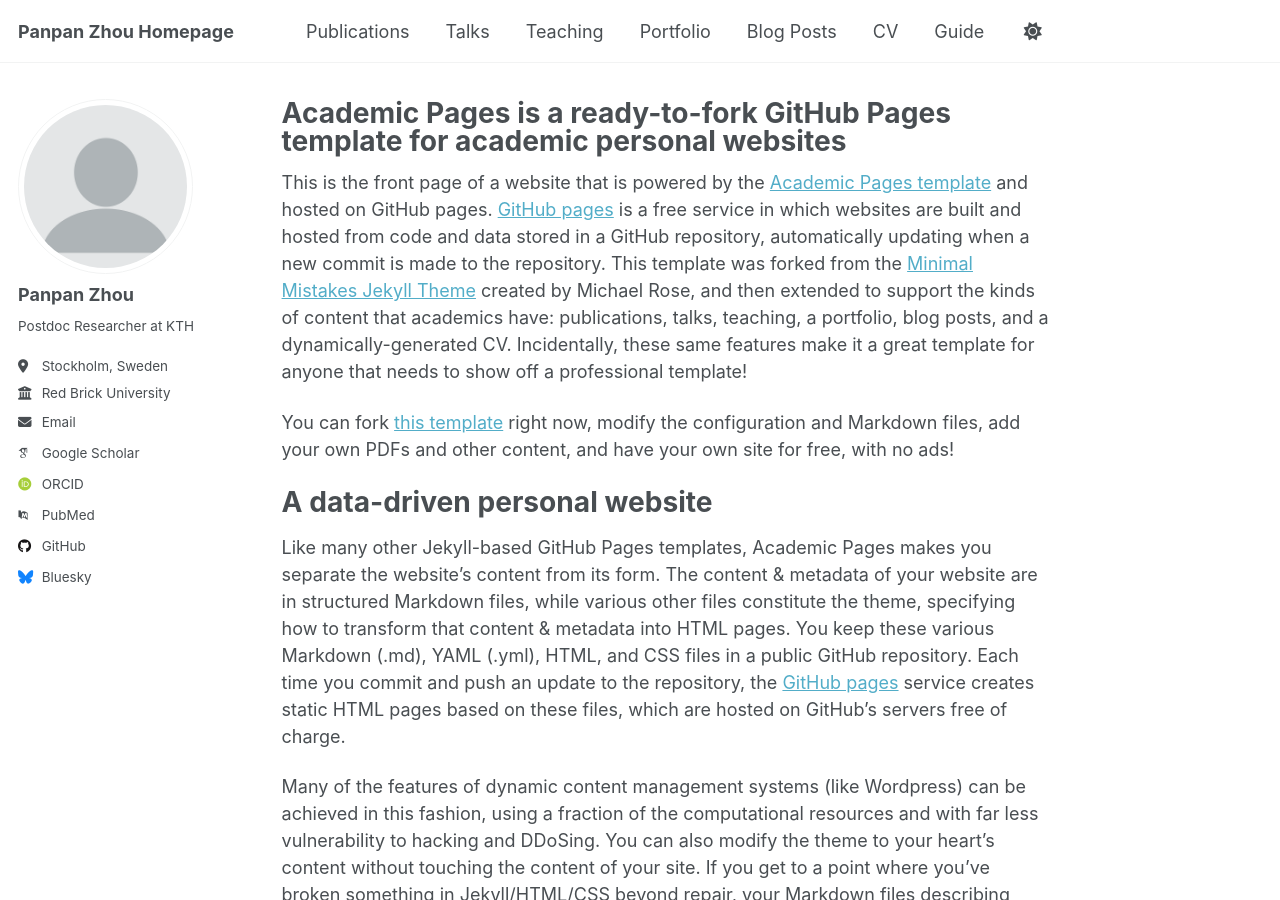
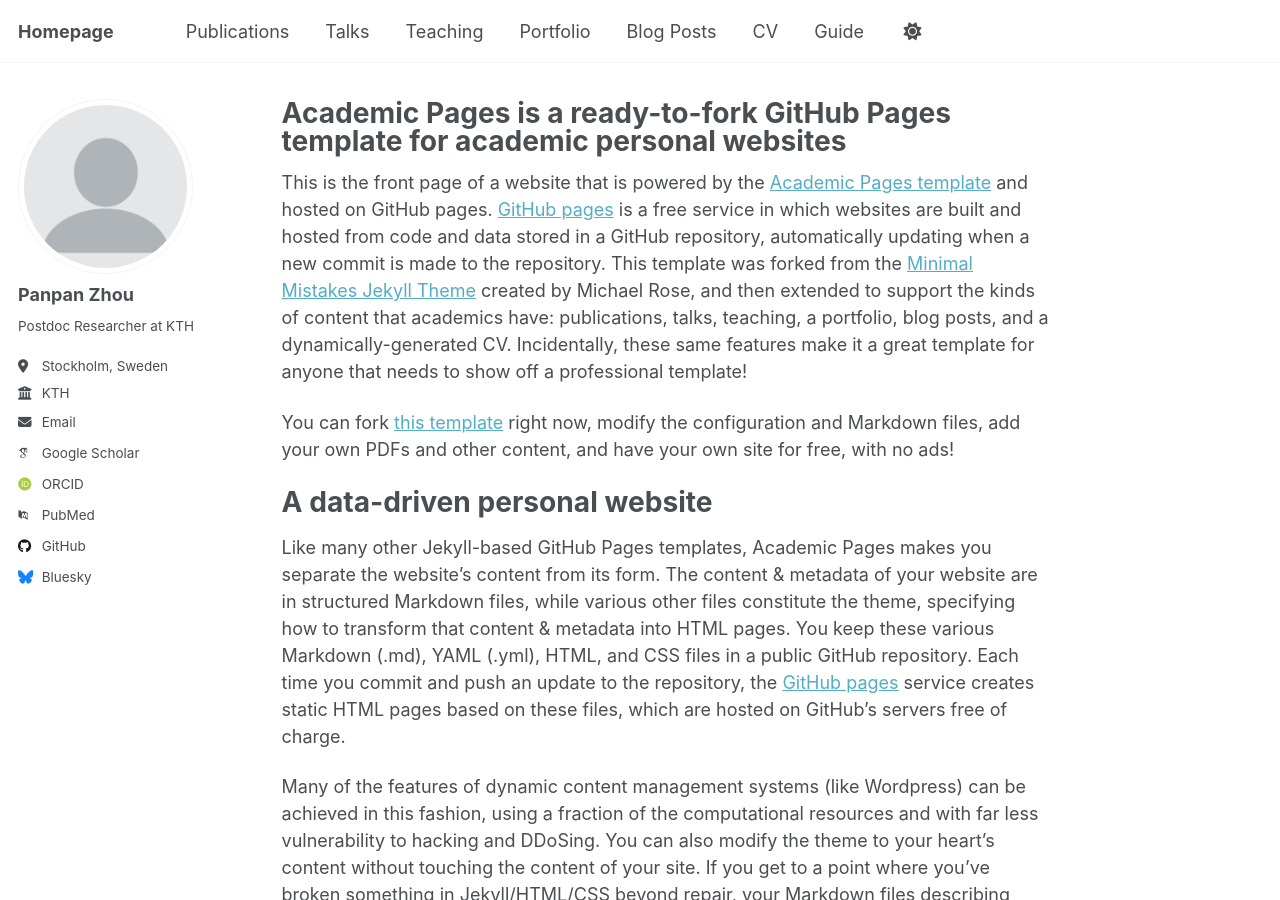
Before and after one commit to PanpanZhou11/Panpan-Zhou.github.io, a Jekyll site: the page built from _pages/about.md, in a window 1280 px wide and 900 px high. Built offline with Jekyll 4.4.1, drawn with Linux system fonts in a browser that asks for light colours; some web fonts are replaced; a script that is not in the unit is left out.

Commit message:
Update _config.yml

```diff
--- a/_config.yml
+++ b/_config.yml
@@ -9,7 +9,7 @@
 # Basic Site Settings
 locale                   : "en-US"
 site_theme               : "default" # Currently available options are "default", "air"
-title                    : "Panpan Zhou Homepage"
+title                    : "Homepage"
 title_separator          : "-"
 name                     : &name "Panpan Zhou"
 description              : &description "Panpan Zhou's academic portfolio"   # Update this with a general description of your site, this is the default if not overridden by a page
@@ -28,7 +28,7 @@ author:
   pronouns         : # example: "she/her"
   bio              : "Postdoc Researcher at KTH"
   location         : "Stockholm, Sweden"
-  employer         : "Red Brick University"
+  employer         : "KTH"
   uri              : # URL
   email            : "none@example.org"
 
```
